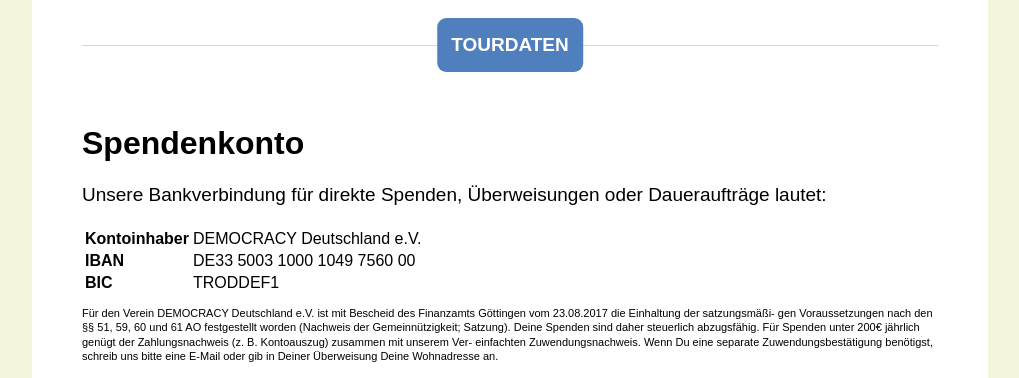
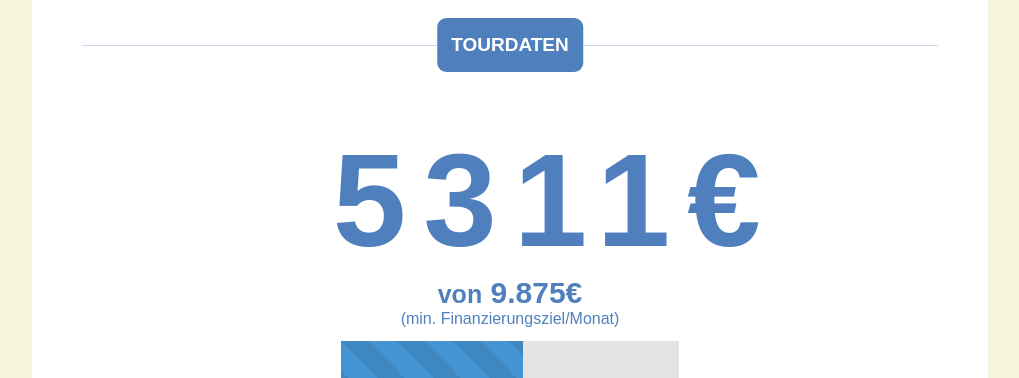
Before and after one commit to demokratie-live/newsletter, a plain HTML site: page newsletter.html in a window 1280 px wide. Shown: the part 4870-5248 px from the top of the page, without its empty margins (130-1149 px from the left). Drawn offline with Linux system fonts and the light colour scheme.

Commit message:
add donation progress

```diff
--- a/newsletter.html
+++ b/newsletter.html
@@ -138,6 +138,44 @@
         text-decoration: none;
       }
 
+      div.donation-state > div {
+        text-align: center;
+        color: #4f80bd;
+      }
+
+      div.progressbar {
+        height: 38px;
+        width: 338px;
+        margin: auto;
+        position: relative;
+        background-color: #e4e4e4;
+        margin-top: 13px;
+        margin-bottom: 50px;
+      }
+
+      div.progressbar > div.progress {
+        background-color: #4f80bd;
+        background-image: url("./email/progress-texture.png");
+        background-repeat: repeat-x;
+        background-size: revert;
+        height: 100%;
+      }
+
+      div.current {
+        font-size: 132px;
+        font-weight: bold;
+        letter-spacing: 17px;
+      }
+
+      div.current::after {
+        content: "€";
+        position: absolute;
+      }
+
+      div.goal {
+        font-size: 30px;
+      }
+
       /* Tablet */
       @media (width <= 768px) {
         body,
@@ -170,8 +208,23 @@
         }
       }
 
+      /* In between thing mainly for the donation counter */
+      @media (width <= 555px) {
+        div.current {
+          font-size: 90px;
+        }
+        div.goal {
+          font-size: 27px;
+        }
+        div.progressbar {
+          height: 32px;
+          width: 257px;
+          margin-bottom: 34px;
+        }
+      }
+
       /* Smartphone */
-      @media (width <= 380px) {
+      @media (width <= 386px) {
         body,
         p {
           font-size: 16px;
@@ -226,6 +279,20 @@
 
         div.section p {
           text-align: justify;
+        }
+
+        div.current {
+          font-size: 60px;
+          letter-spacing: 10px;
+        }
+
+        div.goal {
+          font-size: 19px;
+        }
+
+        div.progressbar {
+          height: 24px;
+          width: 166px;
         }
       }
     </style>
@@ -377,6 +444,17 @@
 
         <!-- TODO spenden counter -->
 
+        <div class="donation-state">
+          <div class="current">5311</div>
+          <div class="goal">
+            <b><small>von</small> 9.875€</b>
+          </div>
+          <div>(min. Finanzierungsziel/Monat)</div>
+          <div class="progressbar">
+            <div class="progress" style="width:53.78%"></div>
+          </div>
+        </div>
+
         <div>
           <h1>Spendenkonto</h1>
           <p>
--- a/newsletter.txt
+++ b/newsletter.txt
@@ -46,7 +46,9 @@
 Spenden fortschritt
 --------------------
 
-TODO
+5.311€ von 9.875€ (min. Finanzierungsziel/Monat)
+
+❭=====-----❬ 53.78%
 
 Spendenkonto
 -------------
```
Also changed, not shown: README.md, email/progress-texture.png (added).
